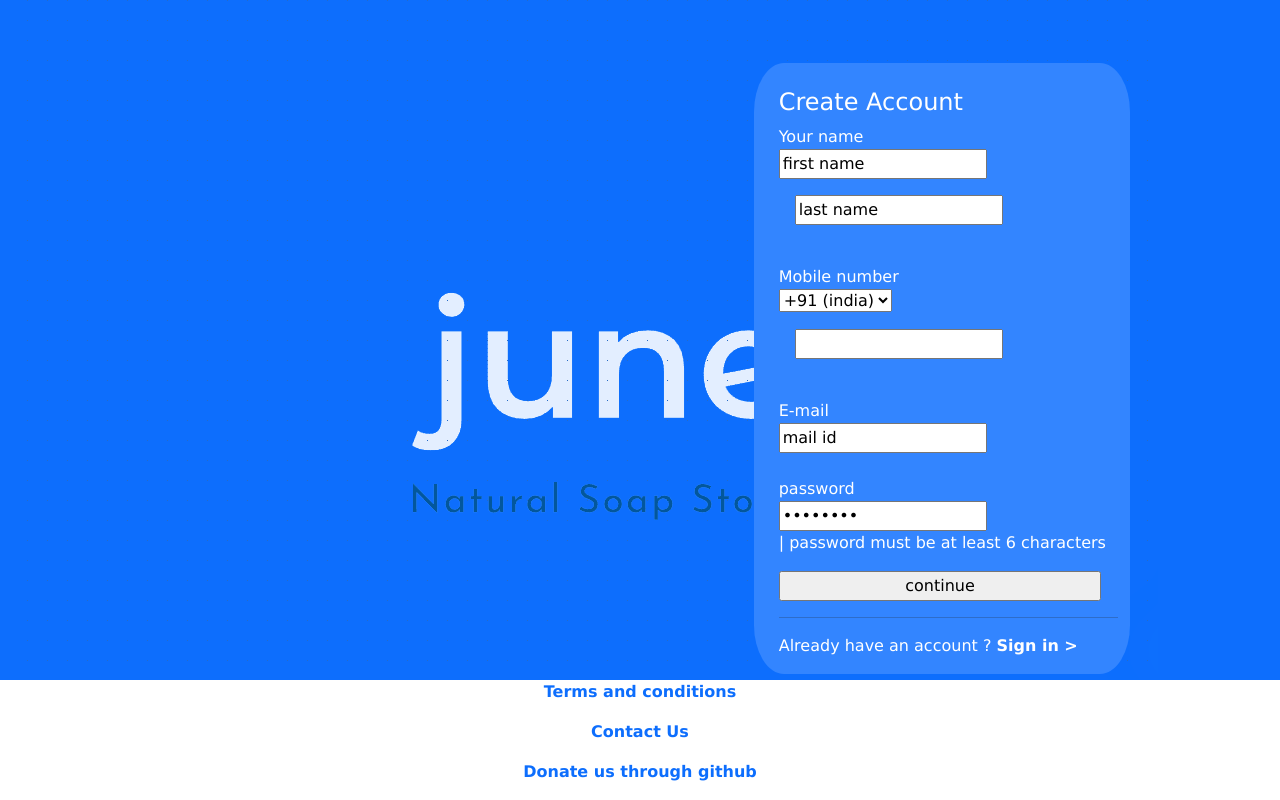
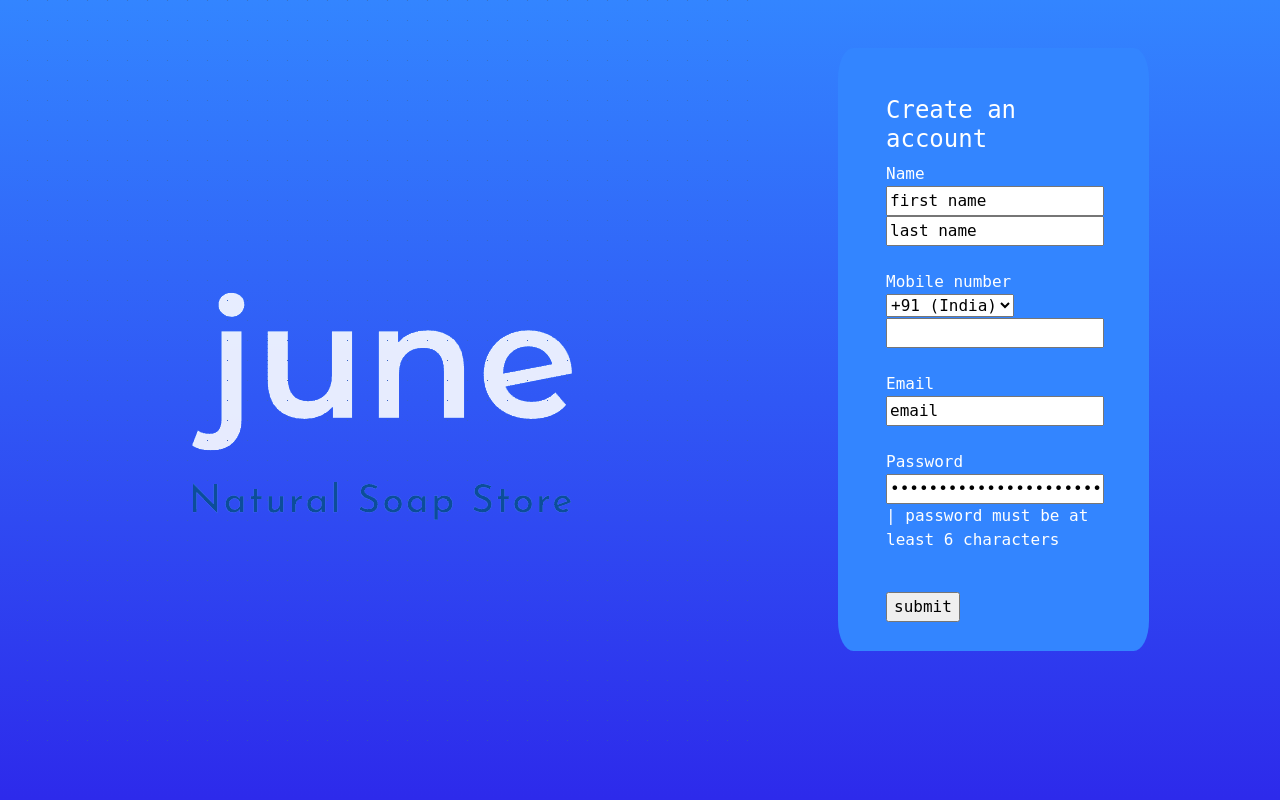
Before and after one commit to sreeraj-sc/June-Natural-Soap-Store, a PHP site: page /registration.html in a window 1280 px wide. Run offline with PHP 8.4, Linux system fonts and the light colour scheme.

Commit message:
adding bootstap safely

```diff
--- a/registration.html
+++ b/registration.html
@@ -4,44 +4,40 @@
     <meta charset="utf-8">
     <meta name="viewport" content="width=device-width, initial-scale=1">
     <title>June-Registration</title>
-    <link rel="icon" href="images/June-logo-1.png" type="image/png" sizes="16x16">
+    <link rel="icon" href="images/June-logo-3.png" type="image/png" sizes="16x16">
     <link href="https://cdn.jsdelivr.net/npm/bootstrap@5.2.3/dist/css/bootstrap.min.css" rel="stylesheet" integrity="sha384-rbsA2VBKQhggwzxH7pPCaAqO46MgnOM80zW1RWuH61DGLwZJEdK2Kadq2F9CUG65" crossorigin="anonymous">
     <link rel="stylesheet" href="style.css" type="text/css">
   </head>
   <body>
-    <div class="container-fluid row">
-        <div class="logo col-md-6">
-            <img src="images/June-logo-1.png" class="rounded mx-auto " alt="June Logo">
+    <section class="container-fluid">
+      <div class="row">
+        <div class="col">
+          <img src="images/June-logo-1.png" alt="Logo">
         </div>
-        <div class="col-md-6 reg-form">
-            <h4>Create Account</h4>
-            <form action="registration.php" method="POST">
-                <label for="name">Your name</label><br>
-                <input type="text" value="first name" id="fname">
-                <input type="text" value="last name" id="lname" class="m-3"><br><br>
-                <label for="phnumber">Mobile number</label><br>
-                <select name="Contry Code" id="contry-code">
-                    <option value="+91">+91 (india)</option>
-                    <option value="+1">+1 (USA)</option>
-                    <option value="+44">+44 (UK)</option>
-                </select>
-                <input type="number" value="mobile number" id="phnumber" name="mobile" class="m-3"><br><br>
-                <label for="email">E-mail</label><br>
-                <input type="email" value="mail id" id="email"><br><br>
-                <label for="password">password</label><br>
-                <input type="password" name="password" id="password" value="include "><br>
-                <p>| password must be at least 6 characters</p>
-                <input type="submit" value="continue" class="submit">
+        <div class="col reg-div">
+          <div class="m-5 reg p-5">
+            <h4>Create an account</h4>
+            <form action="registration.php" method="post">
+              <label for="name">Name</label><br>
+              <input type="text" id="fname" value="first name">
+              <input type="text" id="lname" value="last name"><br><br>
+              <label for="Mobile_number">Mobile number</label><br>
+              <select name="contry-code" id="contry-code">
+                <option value="+91">+91 (India)</option>
+                <option value="+1">+1 (USA)</option>
+              </select>
+              <input type="number" id="mobile-number"><br><br>
+              <label for="email">Email</label><br>
+              <input type="email" id="email" value="email"><br><br>
+              <label for="password">Password</label><br>
+              <input type="password" id="password" value="include atleast 6 characters"><br>
+              <p>| password must be at least 6 characters</p><br>
+              <input type="submit" value="submit">
             </form>
-            <hr>
-            <p>Already have an account ? <a href="login.html">Sign in ></a></p>
+          </div>
         </div>
-    </div>
-    <footer>
-      <p class="footer-font"><a href="terms.html" class="footer-font">Terms and conditions</a></p>
-      <p class="footer-font"><a href="contact.html" class="footer-font">Contact Us</a></p>
-      <p class="footer-font"><a href="donate.html" class="footer-font">Donate us through github</a></p>
-    </footer>
+      </div>
+    </section>
     <script src="https://cdn.jsdelivr.net/npm/bootstrap@5.2.3/dist/js/bootstrap.bundle.min.js" integrity="sha384-kenU1KFdBIe4zVF0s0G1M5b4hcpxyD9F7jL+jjXkk+Q2h455rYXK/7HAuoJl+0I4" crossorigin="anonymous"></script>
   </body>
 </html>
--- a/style.css
+++ b/style.css
@@ -1,62 +1,21 @@
 body
 {
-    background-color: #0d6efd;
-    font-family: 'Lucida Sans', 'Lucida Sans Regular', 'Lucida Grande', 'Lucida Sans Unicode', Geneva, Verdana, sans-serif;
+    background-color: #3385ff;
+    background: linear-gradient(to bottom,#3385ff, #2d2aeb);
+    font-family: monospace;
+    color: #ffffff;
+    height: 100%;
+    background-size: cover;
+    height: 100vh;
 }
-.reg-form
+.reg
 {
-    height: 30% ;
-    margin-left: 10%;
-    padding-top: 2%;
-    padding-left: 2%;
-    width: 30%;
-    border-radius: 8%;
-    margin-top: 5%;
     background-color: #3385ff;
-}
-h4
-{
-    color: #fff;
-}
-label
-{
-    color: #fff;
-}
-p
-{
-    color: #fff;
-}
-.submit
-{
-    align-items: center;
-    width: 95%;
-    font-weight: 500;
-}
-a
-{
-    color: #fff;
-    text-decoration: none;
-    font-weight: bold;
+    height: 80%;
+    width: 65%;
+    border-radius: 5%;
 }
 footer
 {
-    background-color: #fff;
-    position: absolute;
-    bottom: 0;
-    width: 100%;
-    height: 15%;
+    background-image: linear-gradient(to bottom,#3385ff, #2d2aeb);
 }
-#contry-code
-{
-    height: 10%;
-}
-.logo
-{
-    max-width: 100%;
-    height: auto;
-}
-.footer-font
-{
-    color: #0d6efd;
-    text-align: center;
-}
```
Also changed, not shown: images/June-logo-1.png, images/June-logo-3.png (added).
